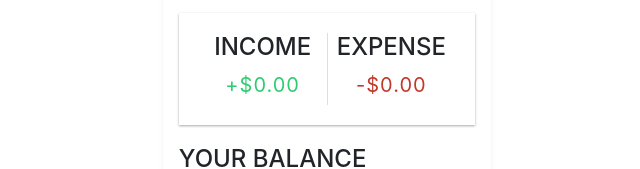
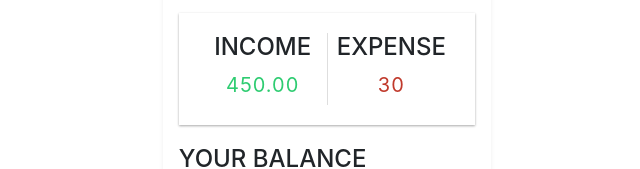
Before and after one commit to YasiruAyesh97/Expense-tracker-react-hooks, a React (Create React App) app: page / in a window 1280 px wide. Shown: the part 176-345 px from the top of the page, without its empty margins (313-953 px from the left). Built offline with nearby package versions, Linux system fonts and the light colour scheme.

Commit message:
bulid IncomeExpenceses component

```diff
--- a/src/component/IncomeExpenses.js
+++ b/src/component/IncomeExpenses.js
@@ -1,15 +1,30 @@
-import React from "react";
+import React, {useContext} from "react";
+import {GlobalContext} from "../context/GlobalState";
 
 export const IncomeExpenses =()=>{
+    const {transitions} =useContext(GlobalContext);
+
+    const amounts =transitions.map(transition =>transition.amount);
+    const income =amounts
+                    .filter(item => item>0)
+                    .reduce((acc,item) => (acc +=item), 0)
+                    .toFixed(2);
+
+    const expense =amounts
+        .filter(item => item<0)
+        .reduce((acc,item) => (acc +=item), 0)*-1
+        .toFixed(2);
+
+
     return(
         <div className="inc-exp-container">
             <div>
                 <h4>Income</h4>
-                <p className="money plus">+$0.00</p>
+                <p className="money plus">{income}</p>
             </div>
             <div>
                 <h4>Expense</h4>
-                <p className="money minus">-$0.00</p>
+                <p className="money minus">{expense}</p>
             </div>
         </div>
     );
```
